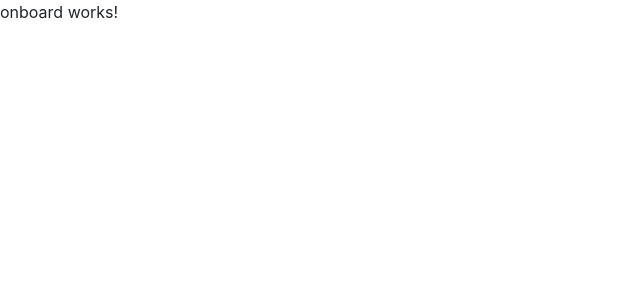
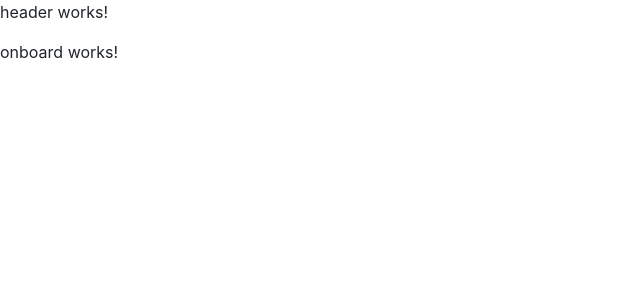
Before and after one commit to marshs2/web-water, an Angular app: page /onboard in a window 1280 px wide. Shown: the top 300 px of the page, without its empty margins (0-640 px from the left). Built offline with nearby package versions, Linux system fonts and the light colour scheme.

Commit message:
Header component
Initial Header component #sprint1

```diff
--- a/src/app/app-routing.module.ts
+++ b/src/app/app-routing.module.ts
@@ -5,7 +5,6 @@
 import { OnboardComponent } from "./core/onboard/onboard.component";
 
 const appRoutes: Routes = [
-  { path: '', component: AppComponent },
   { path: 'onboard', component: OnboardComponent }
 ];
 
--- a/src/app/app.component.html
+++ b/src/app/app.component.html
@@ -1 +1,3 @@
+<app-header></app-header>
+<!-- <p routerLink="onboard">onboard</p> -->
 <router-outlet></router-outlet>
--- a/src/app/core/core.module.ts
+++ b/src/app/core/core.module.ts
@@ -1,6 +1,7 @@
 import { NgModule } from '@angular/core';
 import { CommonModule } from '@angular/common';
 import { OnboardModule } from "./onboard/onboard.module";
+import { HeaderModule } from './header/header.module';
 
 @NgModule({
   imports: [
@@ -8,7 +9,8 @@
   ],
   declarations: [],
   exports: [
-    OnboardModule
+    OnboardModule,
+    HeaderModule
   ]
 })
 export class CoreModule { }
--- /dev/null
+++ b/src/app/core/header/header.component.html
@@ -0,0 +1,3 @@
+<p>
+  header works!
+</p>
--- /dev/null
+++ b/src/app/core/header/header.component.ts
@@ -0,0 +1,15 @@
+import { Component, OnInit } from '@angular/core';
+
+@Component({
+  selector: 'app-header',
+  templateUrl: './header.component.html',
+  styleUrls: ['./header.component.scss']
+})
+export class HeaderComponent implements OnInit {
+
+  constructor() { }
+
+  ngOnInit() {
+  }
+
+}
```
Also changed, not shown: src/app/core/header/header.module.ts (added, +12 -0 lines), src/app/core/header/header.component.scss (added), 1 other file (tests, documents, lock files or other folders).
